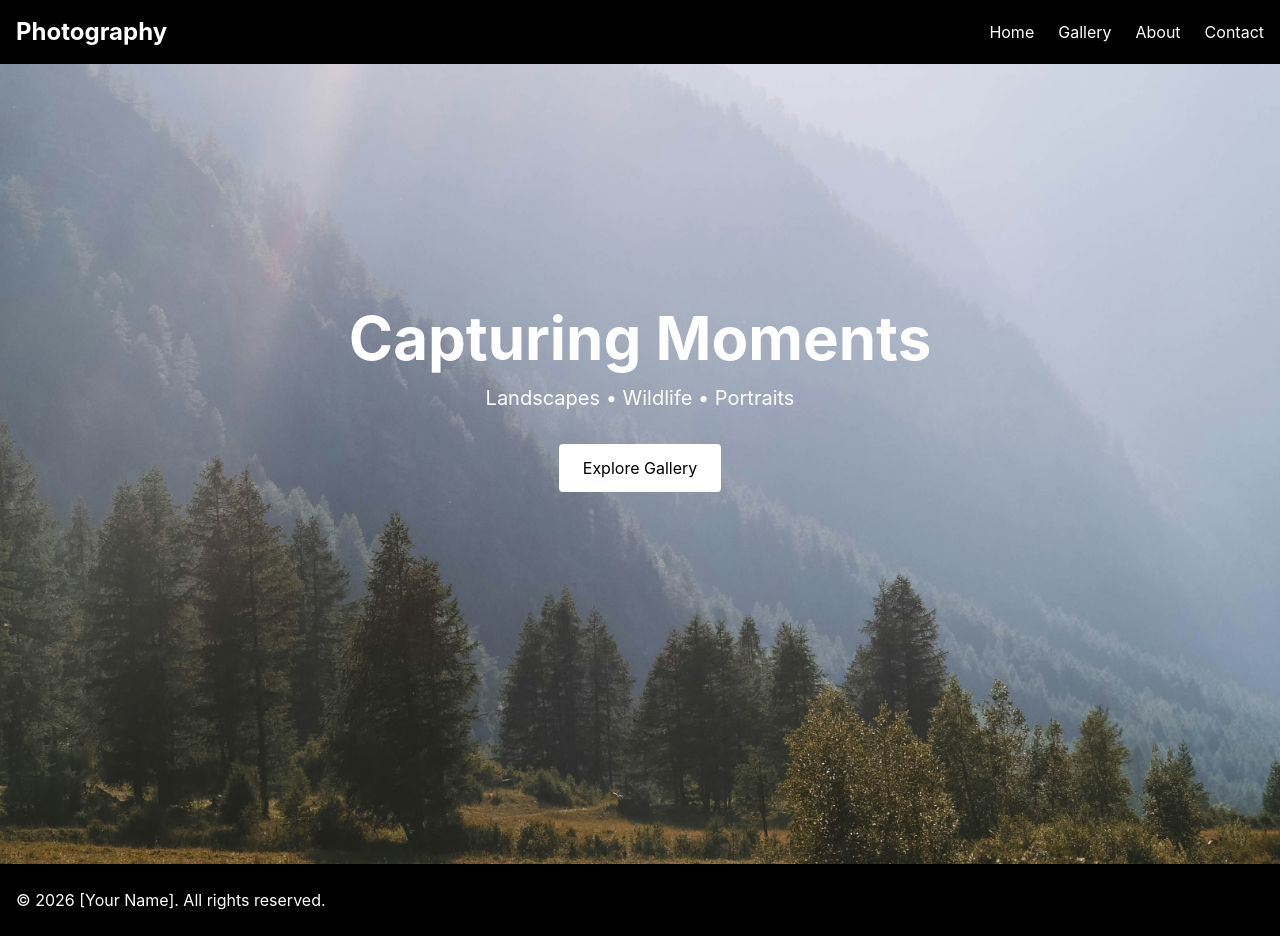
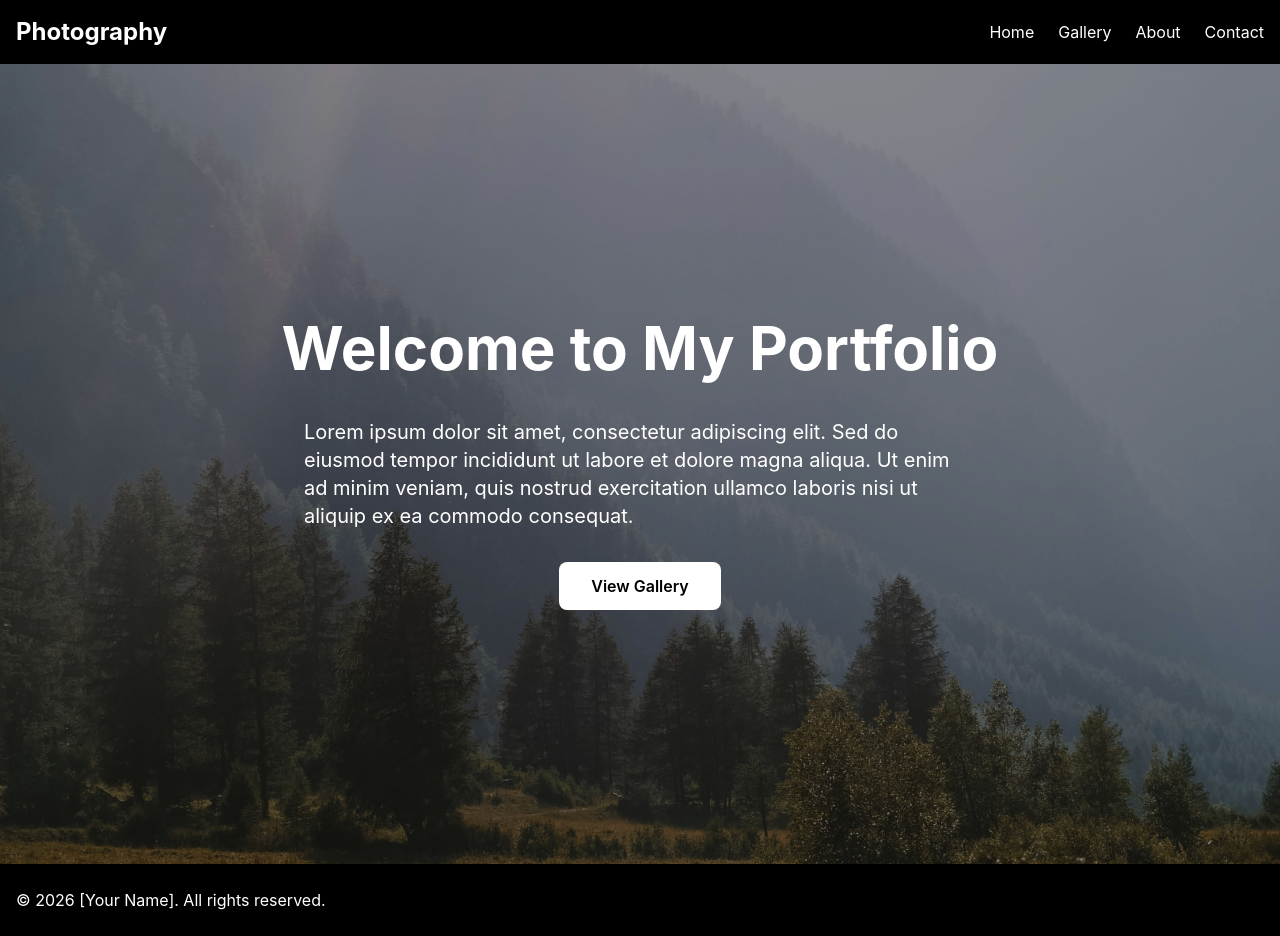
Before and after one commit to Pizzadreams/Photography_Portfolio, a React (Vite) app: page / in a window 1280 px wide. Built offline with nearby package versions, Linux system fonts and the light colour scheme.

Commit message:
add Hero into Home page

```diff
--- a/src/App.jsx
+++ b/src/App.jsx
@@ -1,12 +1,12 @@
 import Navbar from "./components/Navbar";
-import Hero from "./components/Hero";
+import Home from "./pages/Home";
 import Footer from "./components/Footer";
 
 function App() {
   return (
     <>
       <Navbar />
-      <Hero />
+      <Home />
       <Footer />
     </>
   );
--- a/src/components/Hero.jsx
+++ b/src/components/Hero.jsx
@@ -1,29 +1,29 @@
-import Container from "./Container";
 import heroImage from "../assets/images/temporary_pic1.jpg";
 
 function Hero() {
   return (
     <section
-        className="h-screen bg-cover bg-center"
+        className="relative h-screen bg-cover bg-center"
         style={{
             backgroundImage: `url(${heroImage})`
         }}
     >
-      <Container>
-        <div className="absolute inset-0 flex flex-col items-center justify-center text-white">
-          <h1 className="text-6xl font-bold">
-            Capturing Moments
-          </h1>
+      {/* Dark overlay */}
+      <div className="absolute inset-0 bg-black/40"></div>
 
-          <p className="mt-4 text-xl">
-            Landscapes • Wildlife • Portraits
-          </p>
+      {/* Hero content */}
+      <div className="relative flex h-full flex-col items-center justify-center text-center text-white px-6">
+        <h1 className="text-6xl font-bold mb-4">Welcome to My Portfolio</h1>
 
-          <button className="mt-8 rounded bg-white px-6 py-3 text-black">
-            Explore Gallery
-          </button>
-        </div>
-      </Container>
+        <p className="mt-6 mx-auto max-w-2xl text-xl text-left">
+          Lorem ipsum dolor sit amet, consectetur adipiscing elit. Sed do eiusmod tempor incididunt ut labore et dolore magna aliqua. Ut enim ad minim veniam, quis nostrud exercitation ullamco laboris nisi ut aliquip ex ea commodo consequat.
+        </p>
+
+        <button className="mt-8 rounded-lg bg-white px-8 py-3 font-semibold text-black hover:bg-gray-200 transition">
+          View Gallery
+        </button>
+
+      </div>
     </section>
   );
 }
--- a/src/pages/Home.jsx
+++ b/src/pages/Home.jsx
@@ -1,6 +1,10 @@
+import Hero from "../components/Hero";
+
 function Home() {
   return (
-    <h1>Home</h1>
+    <>
+      <Hero />
+    </>
   );
 }
 
```
